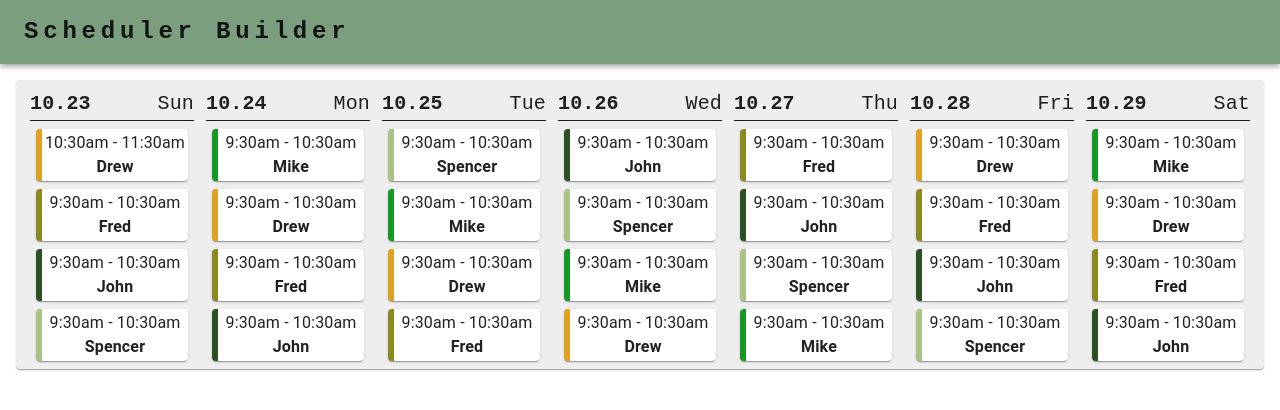
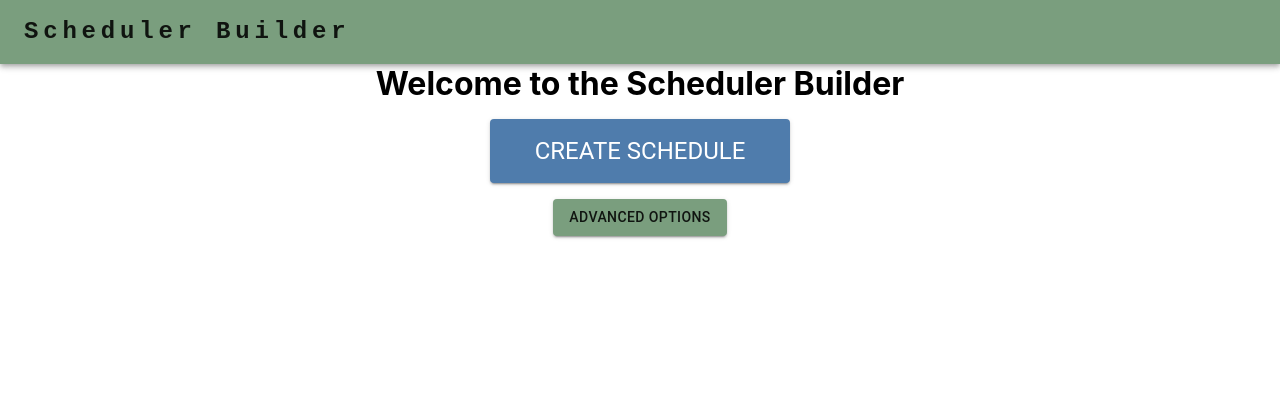
Before and after one commit to Stout-2022-Capstone-Scheduler-Team/SchedulerApp, a Next.js app: page / in a window 1280 px wide. Shown: the top 410 px of the page. Built offline with nearby package versions, Linux system fonts and the light colour scheme.

Commit message:
fix index.tsx

```diff
--- a/pages/index.tsx
+++ b/pages/index.tsx
@@ -1,12 +1,20 @@
-import { Button, Box, Stack } from "@mui/material";
-
-import EditSchedule from "./edit-schedule";
+import { Button, Stack } from "@mui/material";
 
 export default function Home(): JSX.Element {
   return (
-    <>
-      <EditSchedule />
-      {/* ADD logic to switch between pages */}
-    </>
+    <Stack sx={{ mx: "7%" }} alignItems="center" spacing={2}>
+      <h1>Welcome to the Scheduler Builder</h1>
+      <Button
+        variant="contained"
+        color="secondary"
+        sx={{ typography: "h5", padding: 2, width: 300 }}
+        href="/edit-schedule"
+      >
+        Create Schedule
+      </Button>
+      <Button variant="contained" color="primary">
+        Advanced Options
+      </Button>
+    </Stack>
   );
 }
```
